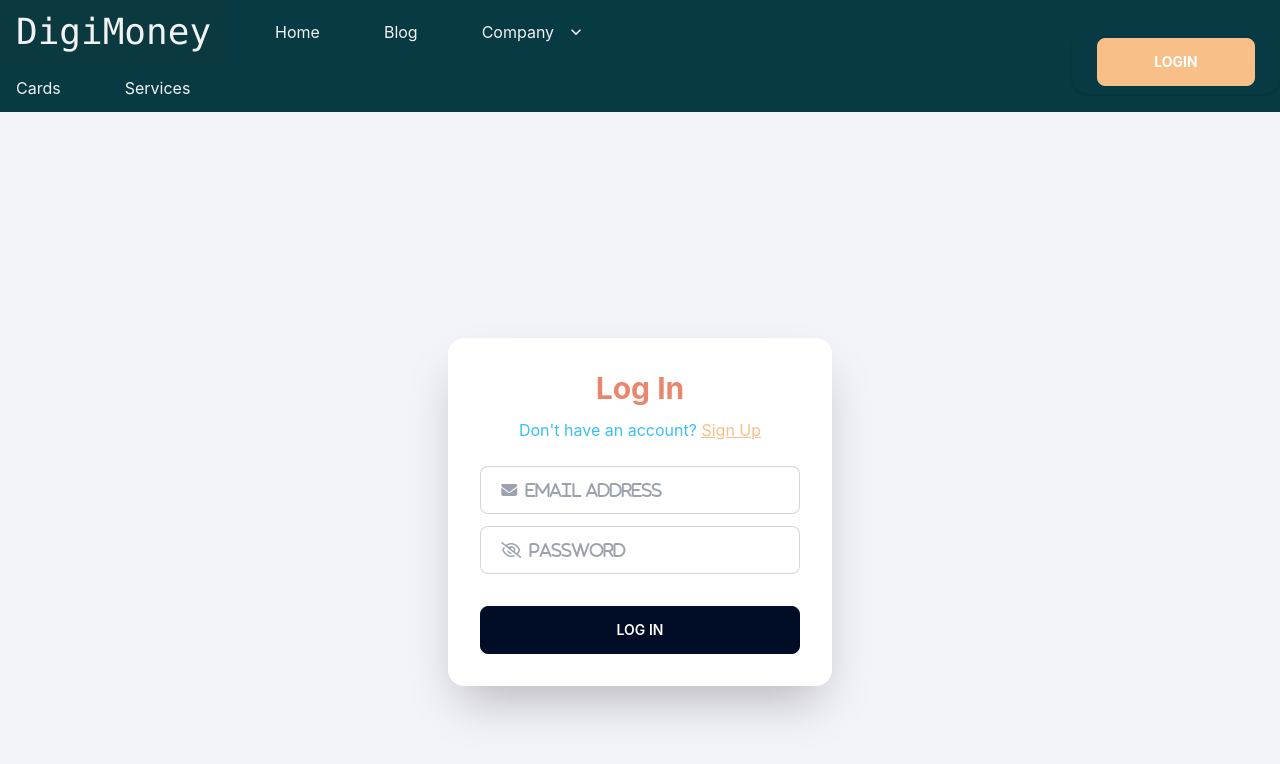
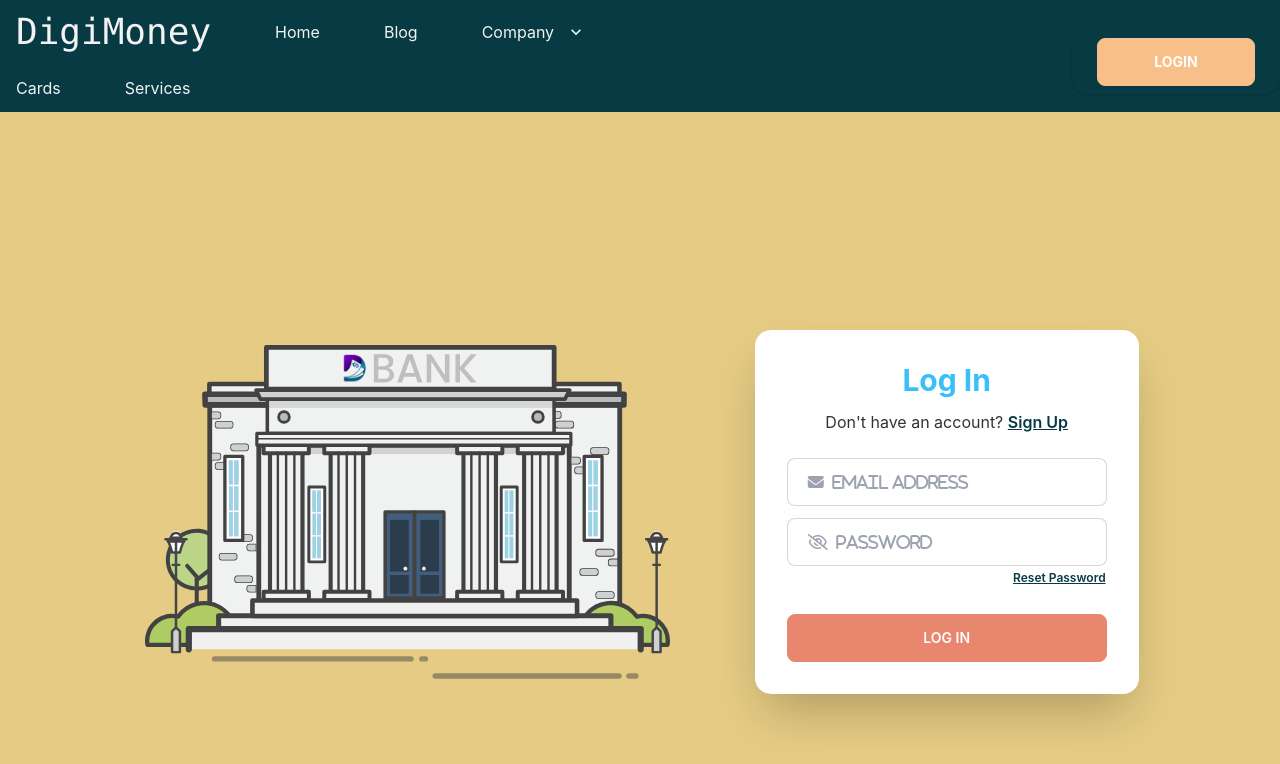
Before and after one commit to azizurrahman-zero/digimoney-bank_client-side, a React (Create React App) app: page /login in a window 1280 px wide. Shown: the top 764 px of the page. Built offline with nearby package versions, Linux system fonts and the light colour scheme; no server answers.

Commit message:
login page upated

```diff
--- a/src/pages/Login/Login.js
+++ b/src/pages/Login/Login.js
@@ -5,6 +5,8 @@ import { Link, useLocation, useNavigate } from "react-router-dom";
 import auth from "../../firebase.init";
 import "./Login.css";
 import Loading from "../../Shared/Loading";
+import loginBanner from "../../assets/images/login-banner.svg";
+import { GiCancel } from "react-icons/gi";
 
 const Login = () => {
   const navigate = useNavigate();
@@ -17,13 +19,13 @@ const Login = () => {
     handleSubmit,
   } = useForm();
 
-  const [signInWithEmailAndPassword,user, loading, error] =
+  const [signInWithEmailAndPassword, user, loading, error] =
     useSignInWithEmailAndPassword(auth);
 
   if (loading) {
     return <Loading></Loading>;
   }
-  if(user){
+  if (user) {
     navigate(from, { replace: true });
   }
 
@@ -33,16 +35,18 @@ const Login = () => {
   };
 
   return (
-    <div className="bg-[#f3f3fa] flex min-h-screen items-center justify-center lg:py-20">
-      <div className=""></div>
-      <div className="card  flex-shrink-0 w-full max-w-sm shadow-2xl bg-base-100 mt-5 mb-16 lg:m-0">
+    <div className="bg-[#E5CB83] flex gap-20 min-h-screen items-center justify-center">
+      <div className="w-5/12">
+        <img className="w-full" src={loginBanner} alt="login" />
+      </div>
+      <div className="card flex-shrink-0 w-full max-w-sm shadow-2xl bg-base-100 mt-5 mb-16 lg:m-0">
         <div className="card-body">
-          <h2 className="mb-1 font-bold text-neutral text-center text-3xl">
+          <h2 className="mb-1 font-bold text-info text-center text-3xl">
             Log In
           </h2>
-          <h3 className="text-center text-info mb-4">
+          <h3 className="text-center mb-4">
             Don't have an account?{" "}
-            <Link className="link link-secondary" to="/signUp">
+            <Link className="link link-primary font-semibold" to="/signUp">
               Sign Up
             </Link>
           </h3>
@@ -89,7 +93,7 @@ const Login = () => {
                   },
                 })}
               />
-              <label className="label pt-0">
+              <label className="label p-0">
                 {errors.password?.type === "required" && (
                   <span className="label-text-alt text-error">
                     {errors.password.message}
@@ -97,9 +101,17 @@ const Login = () => {
                 )}
               </label>
             </div>
+            <div className="flex justify-end">
+              <label
+                for="reset-pass-modal"
+                className="btn text-xs modal-button capitalize btn-link btn-xs p-0"
+              >
+                Reset Password
+              </label>
+            </div>
             <div className="form-control mt-6">
               <input
-                className="btn btn-accent text-white"
+                className="btn btn-neutral text-white"
                 type="submit"
                 value="Log In"
               />
@@ -122,13 +134,30 @@ const Login = () => {
               </label>
             </div>
           </form>
-          {/* <div className="divider">OR</div> */}
-          {/* <SocialLogin
-              signInWithGoogle={signInWithGoogle}
-              googleError={googleError}
-            ></SocialLogin> */}
         </div>
       </div>
+      <>
+        <input type="checkbox" id="reset-pass-modal" class="modal-toggle" />
+        <div class="modal modal-bottom sm:modal-middle">
+          <div class="modal-box relative">
+            <label for="reset-pass-modal" class="absolute right-4 top-4">
+              <GiCancel className="text-2xl" />
+            </label>
+            <h3 class="font-bold text-lg">
+              Congratulations random Internet user!
+            </h3>
+            <p class="py-4">
+              You've been selected for a chance to get one year of subscription
+              to use Wikipedia for free!
+            </p>
+            <div class="modal-action">
+              <label for="my-modal-6" class="btn">
+                Yay!
+              </label>
+            </div>
+          </div>
+        </div>
+      </>
     </div>
   );
 };
```
Also changed, not shown: src/assets/images/login-banner.svg (added).
